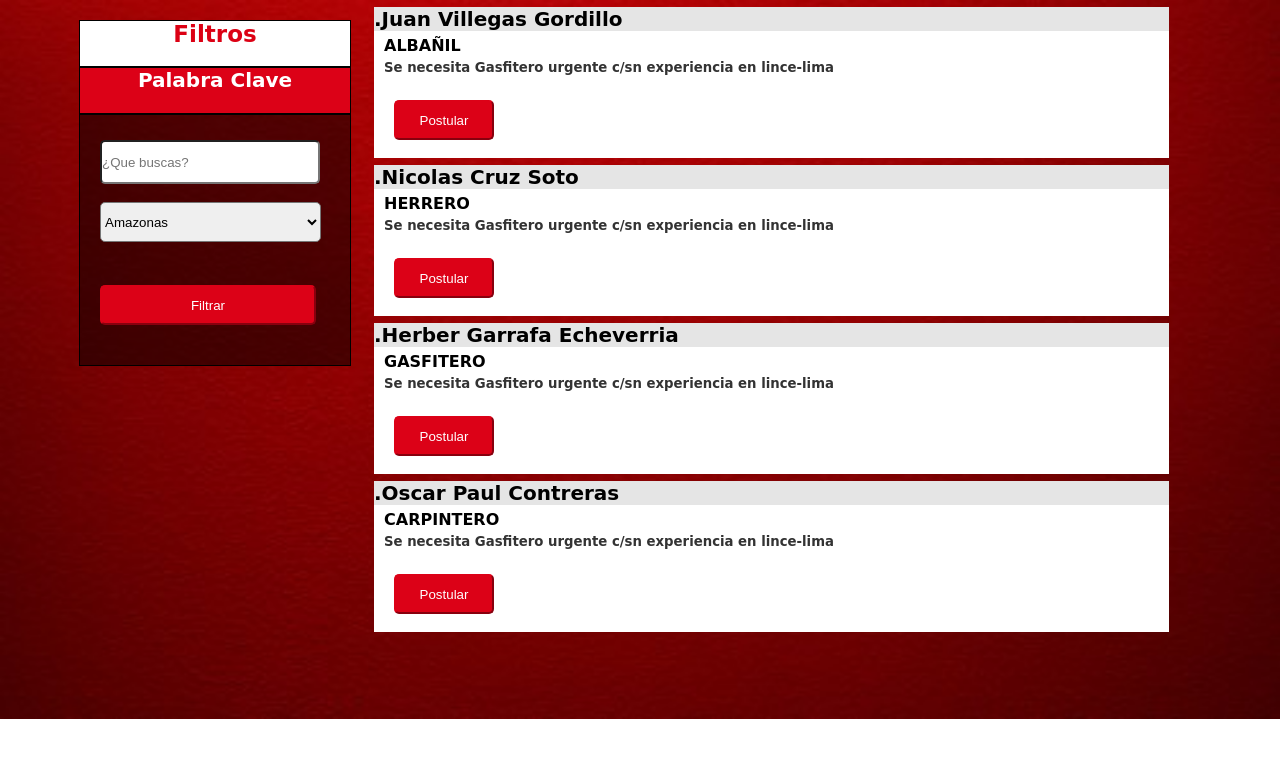
After one commit to sanz11/MAYE-T, a PHP site: page /listaofer.html in a window 1280 px wide. The commit adds this page. Shown: the top 758 px of the page. Run offline with PHP 8.4, Linux system fonts and the light colour scheme.

Commit message:
agrege el segundo archivo de listar y modifique los botones

```diff
--- a/css/lista.css
+++ b/css/lista.css
@@ -4,7 +4,7 @@
 	padding: 0;
 }
 body{
-	background-image: url(../imagen/f.jpg);
+	background-image: url(../im/f.jpg);
 	background-size: cover;
 	background-repeat: no-repeat;
 }
--- a/index.html
+++ b/index.html
@@ -14,7 +14,7 @@
 <link href="https://fonts.googleapis.com/css?family=Baloo+Bhaina" rel="stylesheet">
 </head>
 <body>
-<video src="video/f2.mp4" autoplay loop  poster="imagenes/111inicio.JPG"></video><!--muted-->
+<video src="video/f2.mp4" autoplay loop  poster="im/fondo.jpg"></video><!--muted-->
 <header>
 		<div class="contenedor">
 			<!--<img src="im/logo.png"  id="logo"/>-->
--- /dev/null
+++ b/listaofer.html
@@ -0,0 +1,121 @@
+<!DOCTYPE html>
+<html>
+<head>
+	<meta charset="utf-8"/>
+	<title>Mi primer proyecto</title>
+	<link rel="stylesheet" href="css/lista.css">
+</head>
+<body>
+	 <div class="lista">
+	 <div class="filtro">
+	 	<div class="filrar">
+	 		<h1 class="titulo">Filtros</h1>
+	 		<h1 class="titulos">Palabra Clave</h1>
+	 		<form action="">
+	 			<input type="text" name="quebuscas" id="quebuscas" placeholder="¿Que buscas?">
+	 			<br>
+	 			<br>
+	 			<SELECT NAME="dia" class="select">
+                     <OPTION VALUE="Amazonas">Amazonas</OPTION>
+                     <OPTION VALUE="Áncash">Áncash</OPTION>
+                     <OPTION VALUE="Apurímac">Apurímac</OPTION>
+                     <OPTION VALUE="Arequipa">Arequipa</OPTION>
+                     <OPTION VALUE="Ayacucho">Ayacucho</OPTION>
+                     <OPTION VALUE="Cajamarca">Cajamarca</OPTION>
+                     <OPTION VALUE="Callao">Callao</OPTION>
+                     <OPTION VALUE="Cuzco">Cuzco</OPTION>
+                     <OPTION VALUE="Huancavelica">Huancavelica</OPTION>
+                     <OPTION VALUE="Huánuco">Huánuco</OPTION>
+                     <OPTION VALUE="Ica">Ica</OPTION>
+                     <OPTION VALUE="Junín">Junín</OPTION>
+                     <OPTION VALUE="La Libertad">La Libertad</OPTION>
+                     <OPTION VALUE="Lambayeque">Lambayeque</OPTION>
+                     <OPTION VALUE="Lima">Lima</OPTION>
+                     <OPTION VALUE="Loreto">Loreto</OPTION>
+                     <OPTION VALUE="Madre de Dios">Madre de Dios</OPTION>
+                     <OPTION VALUE="Moquegua">Moquegua</OPTION>
+                     <OPTION VALUE="Pasco">Pasco</OPTION>
+                     <OPTION VALUE="Piura">Piura</OPTION>
+                     <OPTION VALUE="Puno">Puno</OPTION>
+                     <OPTION VALUE="San Martin">San Martin</OPTION>
+                     <OPTION VALUE="Tacna">Tacna</OPTION>
+                     <OPTION VALUE="Tumbes">Tumbes</OPTION>
+                     <OPTION VALUE="Ucayali">Ucayali</OPTION>
+
+               </SELECT>
+               <br>
+               <br>
+               <input type="submit" value="Filtrar" id="submit">
+
+	 		</form>
+	 		</div>
+	 </div>
+
+
+	 <div class="section">
+	 	<section class="secciones">
+	 	    <H3>.Juan Villegas Gordillo</H3>
+
+	 	    <div class="div">
+	 	    <h4> ALBAÑIL</h4>
+				<h5 class="nombre"> Se necesita Gasfitero urgente c/sn experiencia en lince-lima</h5>
+	 	    </div>
+
+	 			<section>
+	 			<input type="submit" value="Postular" id="ver">
+	 			<br>
+	 			<br>
+
+	 		</section>
+	 		</section>
+
+
+	 		<section class="secciones">
+	 	    <H3>.Nicolas Cruz Soto</H3>
+
+	 	    <div class="div">
+	 	    <h4> HERRERO</h4>
+				<h5 class="nombre"> Se necesita Gasfitero urgente c/sn experiencia en lince-lima</h>
+	 	    </div>
+	 			<section>
+	 			<input type="submit" value="Postular" id="ver">
+	 			<br>
+	 			<br>
+
+	 		</section>
+	 		</section>
+
+	 		<section class="secciones">
+	 	    <H3>.Herber Garrafa Echeverria</H3>
+
+	 	    <div class="div">
+	 	    <h4> GASFITERO</h4>
+				<h5 class="nombre"> Se necesita Gasfitero urgente c/sn experiencia en lince-lima</h>
+	 	    </div>
+	 			<section>
+	 			<input type="submit" value="Postular" id="ver">
+	 			<br>
+	 			<br>
+
+	 		</section>
+	 		</section>
+
+	 		<section class="secciones">
+	 	    <H3>.Oscar Paul Contreras</H3>
+
+	 	    <div class="div">
+	 	    <h4> CARPINTERO</h4>
+				<h5 class="nombre"> Se necesita Gasfitero urgente c/sn experiencia en lince-lima</h>
+	 	    </div>
+	 			<section>
+	 			<input type="submit" value="Postular" id="ver">
+	 			<br>
+	 			<br>
+
+	 		</section>
+	 		</section>
+
+	 </div>
+
+</body>
+</html>
```
Also changed, not shown: lista.html (+12 -12 lines), im/f.jpg (added).
